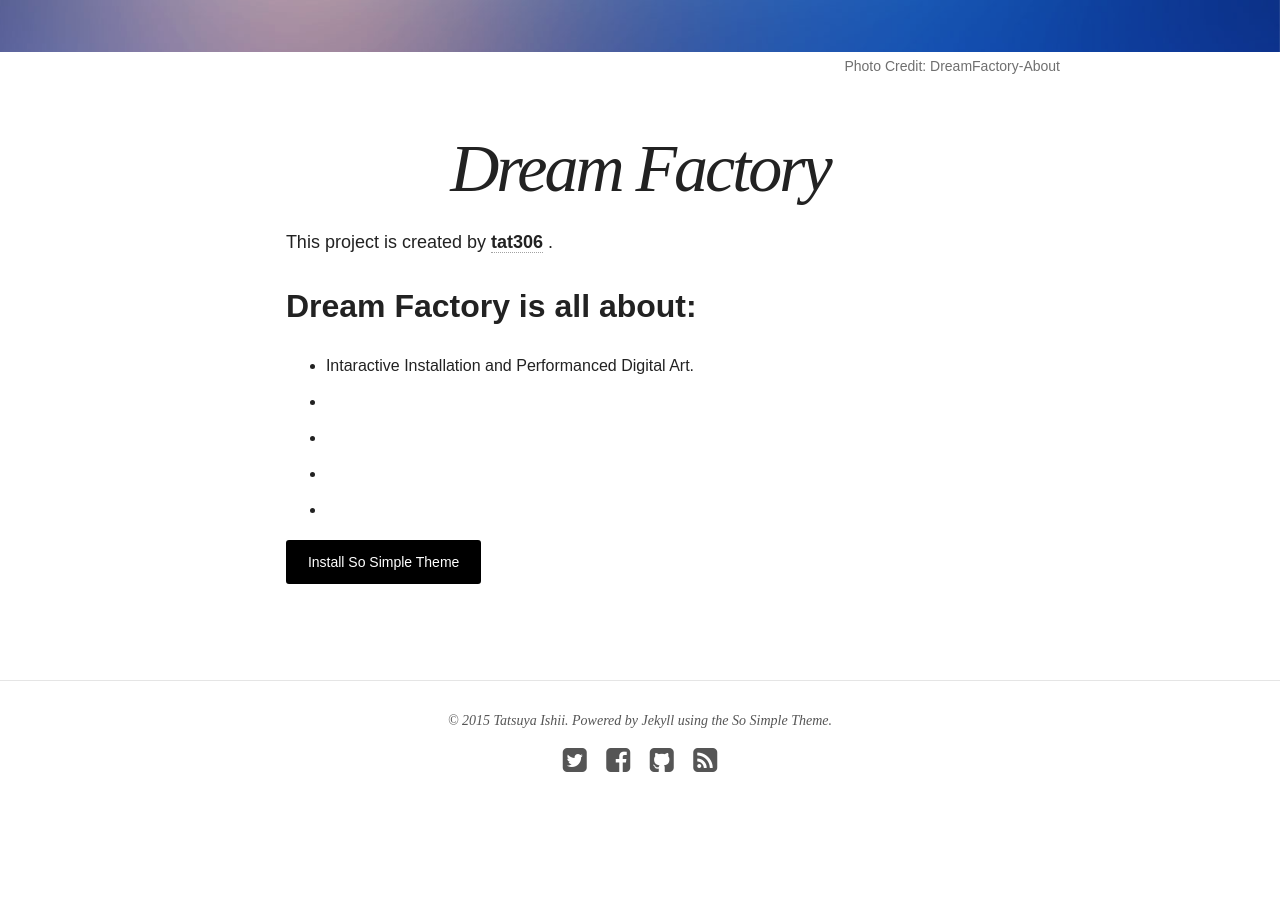
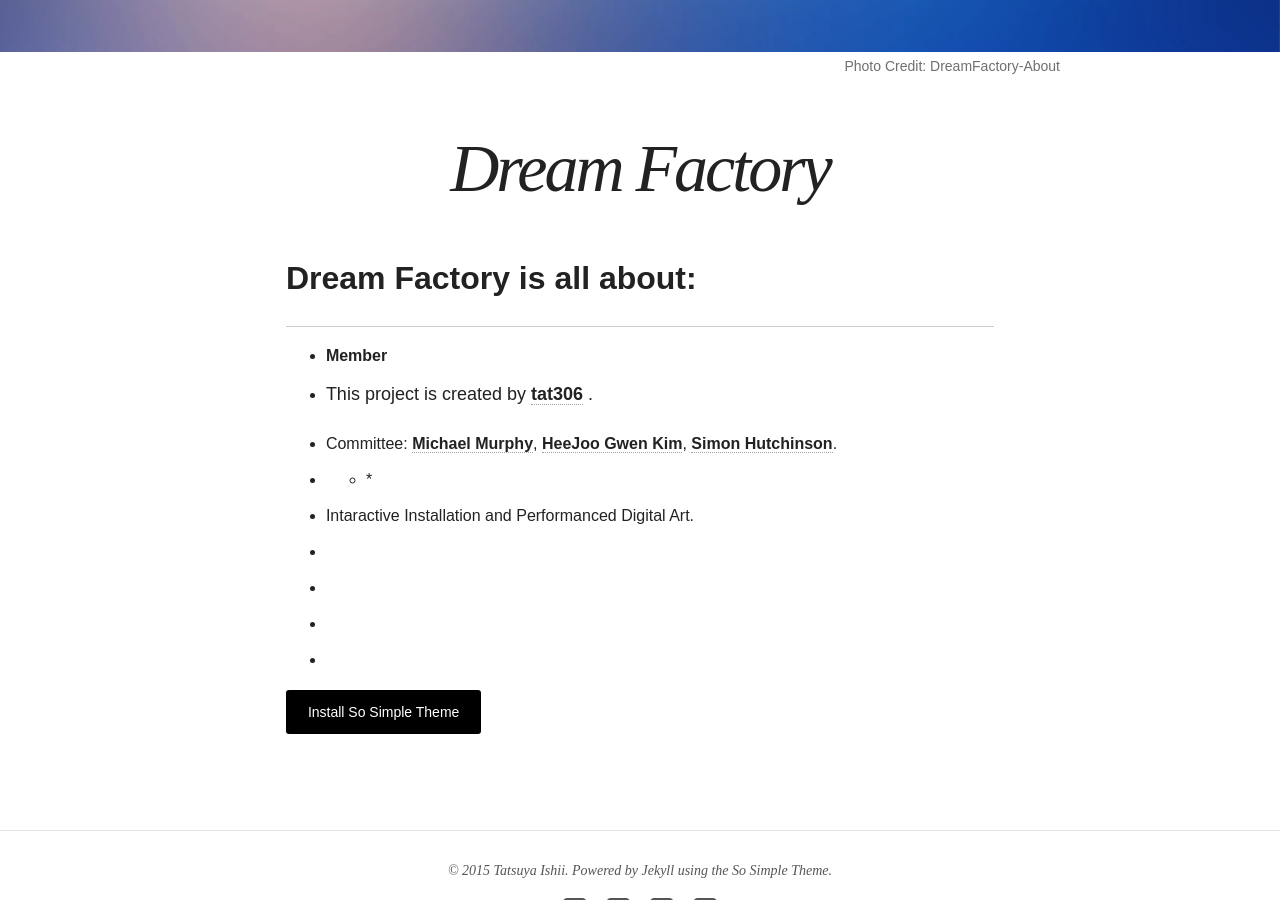
Before and after one commit to tat306/DreamFactory, a Jekyll site: the page built from about/index.md, in a window 1280 px wide and 900 px high, scrolled down 641 px. Built offline with Jekyll 4.4.1, drawn with Linux system fonts in a browser that asks for light colours; nearby versions of some CDN libraries; before the commit the page ends 1513 px from its top, so only the background shows below that.

Commit message:
update about

```diff
--- a/about/index.md
+++ b/about/index.md
@@ -9,9 +9,15 @@
   creditlink: http://tat306.github.io/DreamFactory/about
 ---
 
-This project is created by [**tat306**](http://tat306.github.io) .
 
 ## Dream Factory is all about:
+
+* * *
+*  **Member**
+  * This project is created by [**tat306**](http://tat306.github.io/about) .
+
+  * Committee: [**Michael Murphy**](http://www.umt.edu/mediaarts/index.php/faculty/michael-murphy), [**HeeJoo Gwen Kim**](http://www.umt.edu/mediaarts/index.php/faculty/heejoo-gwen-kim), [**Simon Hutchinson**](http://simonhutchinson.com/biography/).
+* * *
 
 * Intaractive Installation and Performanced Digital Art.
 *
```
